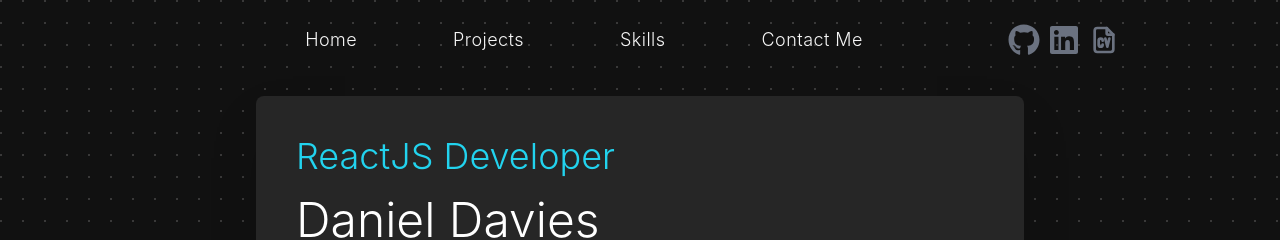
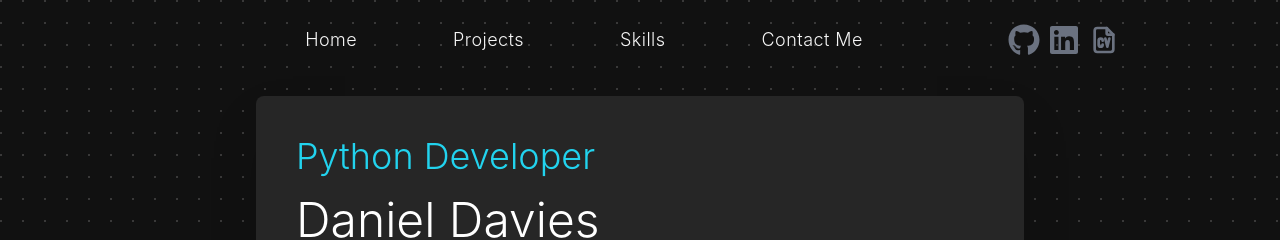
Before and after one commit to 8885os/Portfolio, a React (Create React App) app: page / in a window 1280 px wide. Shown: the top 240 px of the page. Built offline with nearby package versions, Linux system fonts and the light colour scheme.

Commit message:
About me description change

```diff
--- a/src/components/AboutMe.js
+++ b/src/components/AboutMe.js
@@ -24,9 +24,9 @@ const AboutMe = ({ homeRef }) => {
 						// Same substring at the start will only be typed out once, initially
 						`Software Developer`,
 						2000, // wait 1s before replacing "Mice" with "Hamsters"
+						`Python Developer`,
+						2000,
 						`ReactJS Developer`,
-						2000,
-						`Python Developer`,
 						2000,
 					]}
 					wrapper='span'
```
